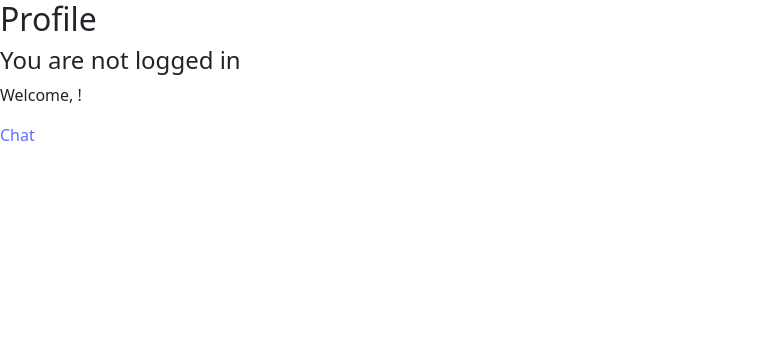
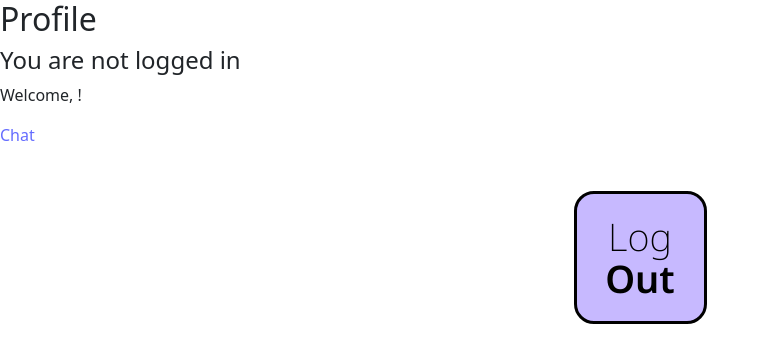
Before and after one commit to Mareenbck/transcendence_42, a React (Vite) app in the folder Front-End/: page /users/profile in a window 1280 px wide. Shown: the top 362 px of the page, without its empty margins (0-770 px from the left). Built offline with nearby package versions, Linux system fonts and the light colour scheme.

Commit message:
Logout et supprimer des tokens

```diff
--- a/Front-End/src/components/Profile.css
+++ b/Front-End/src/components/Profile.css
@@ -4,6 +4,8 @@
     justify-content: center;
     align-items: center;
 }
+
+
 
 /* .btn{
     width: 200px;
--- a/Front-End/src/components/Profile.tsx
+++ b/Front-End/src/components/Profile.tsx
@@ -29,13 +29,17 @@ const Profile = () =>  {
 		}
 	}, [username]);
 
+
 	return (
-		<div>
+		<div className="mne">
 			<h2>Profile</h2>
 			<h4>{message}</h4>
 			<p>Welcome, {username}!</p>
 			<Link to="/chat/message">Chat</Link>
-
+			<br /><br />
+			<div className="buttons">
+				<Link to="/auth/signin" className='btn-sign' onClock={window.localStorage.clear()}>Log<span>Out</span></Link>
+			</div>
 		</div>
 	);
 }
--- a/Front-End/tsconfig.json
+++ b/Front-End/tsconfig.json
@@ -14,7 +14,7 @@
     "resolveJsonModule": true,
     "isolatedModules": true,
     "noEmit": true,
-    "jsx": "react-jsx"
+    "jsx": "react"
   },
   "include": ["src"],
   "references": [{ "path": "./tsconfig.node.json" }]
```
